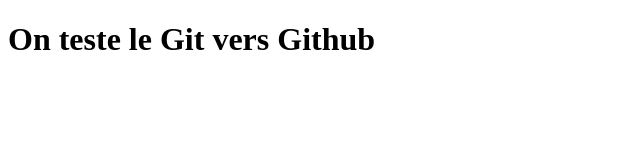
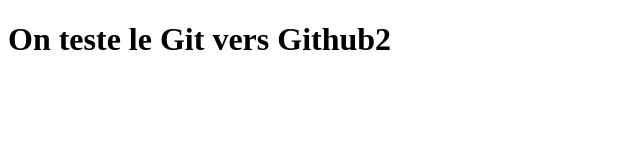
Before and after one commit to VELONTSARA/Testgit, a plain HTML site: page index.html in a window 1280 px wide. Shown: the full height of the page, 0-640 px from the left. Drawn offline with Linux system fonts and the light colour scheme.

Commit message:
Deuxieme modification

```diff
--- a/index.html
+++ b/index.html
@@ -6,6 +6,6 @@
     <title>Document</title>
 </head>
 <body>
-    <h1>On teste le Git vers Github</h1>
+    <h1>On teste le Git vers Github2</h1>
 </body>
 </html>
```
